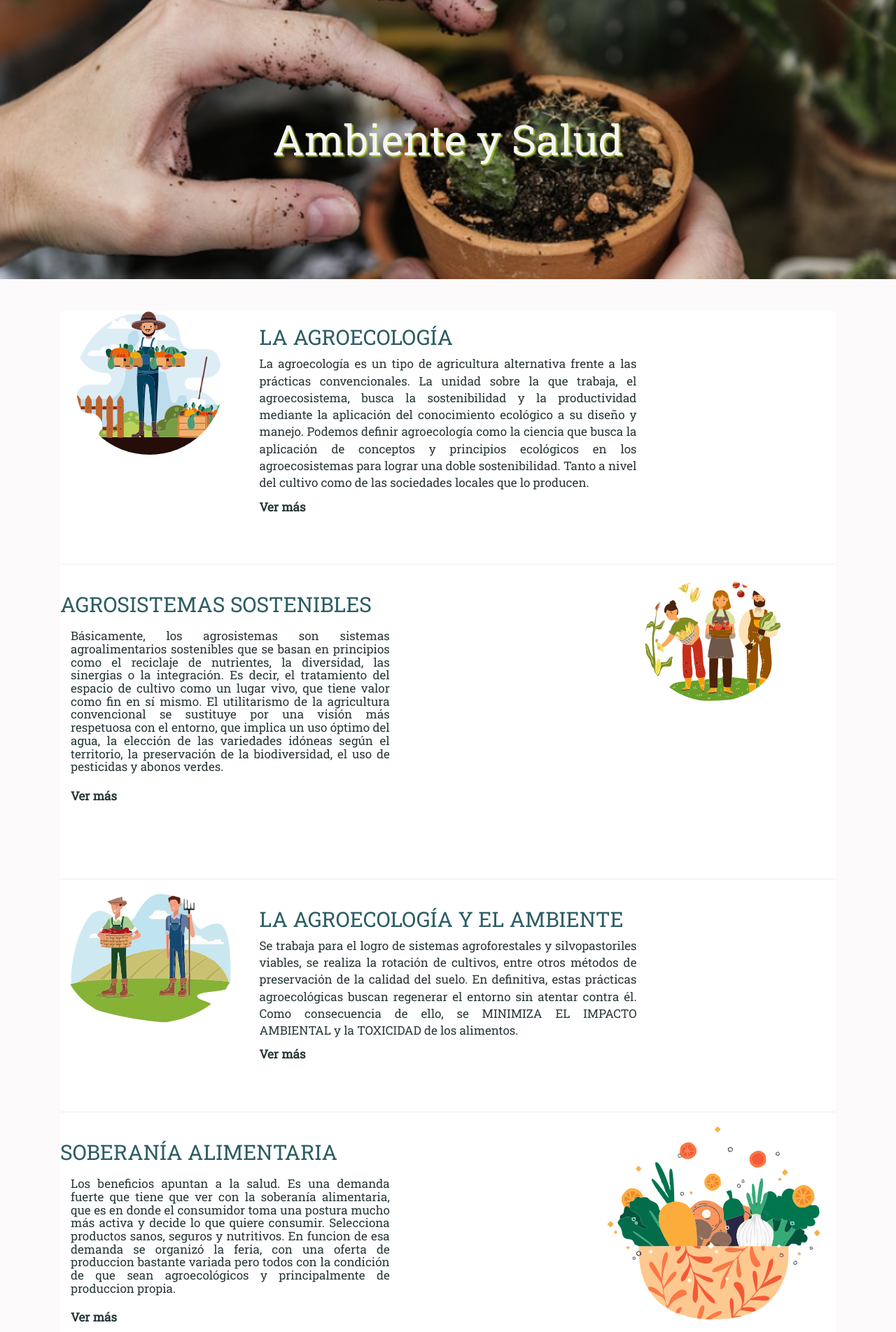
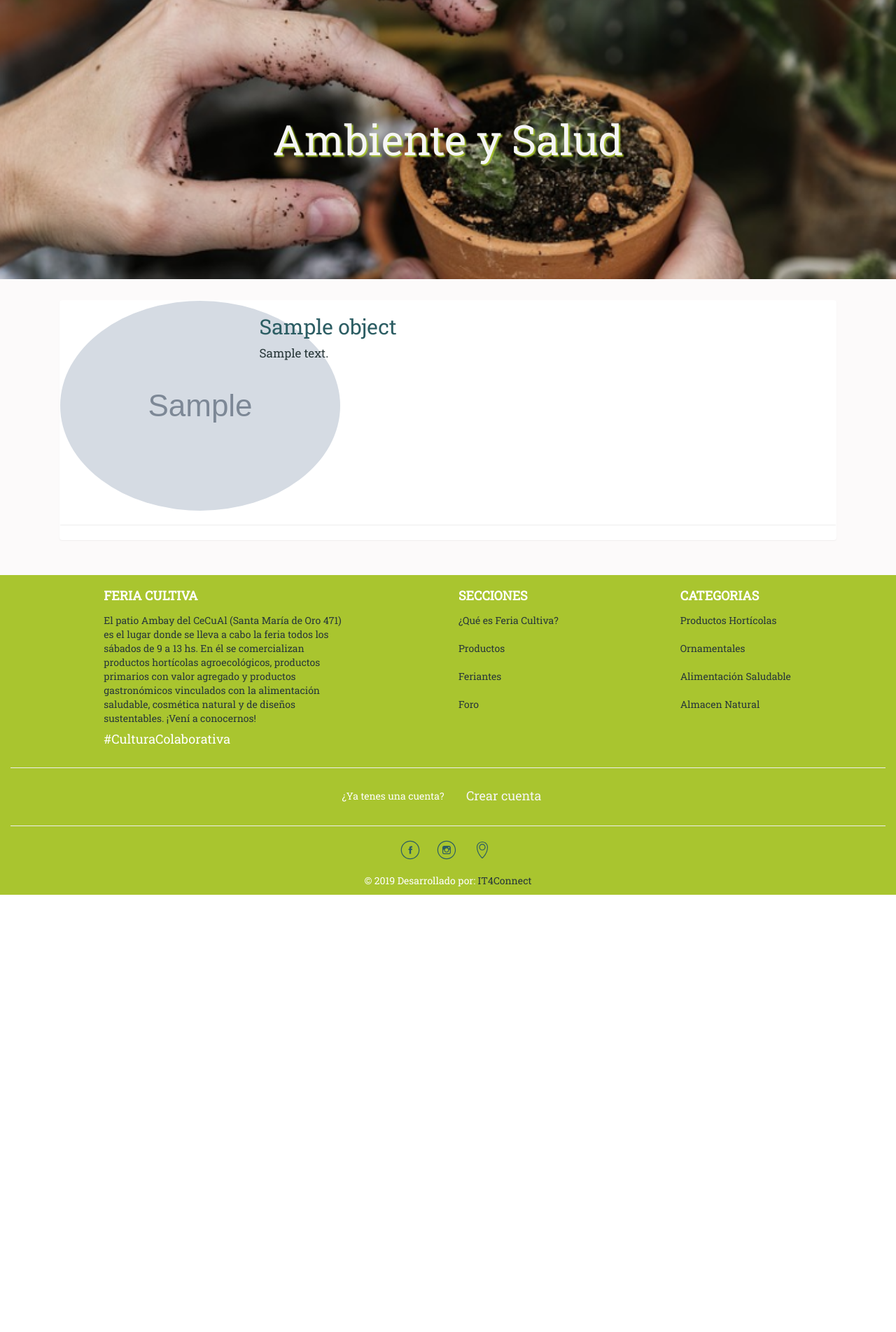
Before and after one commit to EmaRuidiaz/Cecual, a Django app: template feriacultiva/templates/Publicacion/listarPublicaciones.html in a window 1280 px wide. Shown: the part 91-1995 px from the top of the page at 70% size. After the commit the page ends 1370 px from the top, so only its background shows below. Run offline with Django 3.2, Linux system fonts and the light colour scheme; the template is opened without the code that fills it: most values are stand-ins (such as "Sample title", 1, 10 or a date in 2020); grey boxes marked "Sample" are stand-in pictures; some libraries are stand-ins or nearby versions.

Commit message:
cambios varios

```diff
--- a/feriacultiva/apps/evento/models.py
+++ b/feriacultiva/apps/evento/models.py
@@ -4,7 +4,11 @@ from django.db import models
 class Evento(models.Model):
 	foto = models.ImageField(upload_to = 'evento')
 	titulo = models.CharField(max_length=200)
+	dia = models.CharField(max_length=20)
 	f_inicio = models.DateTimeField()
 	f_finalizacion = models.DateTimeField()
 	descripcion = models.TextField()
 	direccion = models.CharField(max_length=200)
+
+	def __str__(self):
+		return self.titulo
--- a/feriacultiva/feriacultiva/views.py
+++ b/feriacultiva/feriacultiva/views.py
@@ -2,6 +2,7 @@ from django.shortcuts import render
 from django.contrib.auth.decorators import login_required
 from apps.producto.models import Producto
 from apps.categoria.models import Categoria
+from apps.evento.models import Evento
 from apps.pedido.models import Pedido
 from django.views.generic.list import ListView
 
@@ -18,6 +19,10 @@ class Inicio(ListView):
 		categorias = Categoria.objects.all()
 		context['Categorias'] = categorias
 
+		eventos = Evento.objects.all()
+		context['EventoInfo'] = eventos
+
+
 		if self.request.user.is_authenticated:
 			pedidos = Pedido.objects.filter(cliente = self.request.user)
 			context['Pedido'] = pedidos
--- a/feriacultiva/templates/Publicacion/listarPublicaciones.html
+++ b/feriacultiva/templates/Publicacion/listarPublicaciones.html
@@ -20,25 +20,21 @@
 
 <section class="py-5"><!-- Page Content -->
 	<div class="container"><!-- Container página principal -->
-    <h1 class="my-4"></h1>
     <div class="row">
       <div class="col-md-12">
         <div class="panel">
-
+         {% for p in object_list %}
             <div class="row">
               <br>
                 <div class="col-md-3 col-sm-3 text-center">
                    <a class="story-img" href="#">
-                  <img src="{% static 'img/num3.png' %}" class="img-circle"></a>
+                  <img src="{{p.foto.url}}" class="img-circle"></a>
                 </div>
               <div class="col-md-8 col-sm-9">
-                <h2 class="subt">LA AGROECOLOGÍA</h2>
+                <h2 class="subt">{{p.titulo}}</h2>
                 <div class="row">
                   <div class="col-xs-9">
-                    <p class="texto">La agroecología es un tipo de agricultura alternativa frente a las prácticas convencionales. La unidad sobre la que trabaja, el agroecosistema, busca la sostenibilidad y la productividad mediante la aplicación del conocimiento ecológico a su diseño y manejo. Podemos definir agroecología como la ciencia que busca la aplicación de conceptos y principios ecológicos en los agroecosistemas para lograr una doble sostenibilidad. Tanto a nivel del cultivo como de las sociedades locales que lo producen.</p>
-                    <p>
-                      <a class="lead" href="#">Ver más</a></p>
-
+                    <p class="texto">{{p.contenido}}</p>
                   </div>
                   <div class="col-xs-3">
                   </div>
@@ -47,77 +43,8 @@
               </div>
             </div>
           <hr>
-
-          <div class="row">
-              <br>
-
-              <div class="col-md-8 col-sm-9">
-                <h2 class="subt">AGROSISTEMAS SOSTENIBLES<h2>
-                <div class="row mx-auto">
-                  <div class="col-xs-8">
-                    <p class="texto">Básicamente, los agrosistemas son sistemas agroalimentarios sostenibles que se basan en principios como el reciclaje de nutrientes, la diversidad, las sinergias o la integración. Es decir, el tratamiento del espacio de cultivo como un lugar vivo, que tiene valor como fin en sí mismo. El utilitarismo de la agricultura convencional se sustituye por una visión más respetuosa con el entorno, que implica un uso óptimo del agua, la elección de las variedades idóneas según el territorio, la preservación de la biodiversidad, el uso de pesticidas y abonos verdes.</p>
-                    <p><a class="lead" href="#">Ver más</a></p>
-
-                  </div>
-                  <div class="col-xs-3">
-                  </div>
-                </div>
-                <br><br>
-              </div>
-              <div class="col-md-4 col-sm-3 text-center">
-                   <a class="story-img" href="#">
-                  <img src="{% static 'img/num1.png' %}" class="img-circle"></a>
-                </div>
-            </div>
-          <hr>
-
-          <div class="row">
-              <br>
-                <div class="col-md-3 col-sm-3 text-center">
-                   <a class="story-img" href="#">
-                  <img src="{% static 'img/num2.png' %}" class="img-circle"></a>
-                </div>
-              <div class="col-md-8 col-sm-9">
-                <h2 class="subt">LA AGROECOLOGÍA Y EL AMBIENTE</h2>
-                <div class="row">
-                  <div class="col-xs-9">
-                    <p class="texto">Se trabaja para el logro de sistemas agroforestales y silvopastoriles viables, se realiza la rotación de cultivos, entre otros métodos de preservación de la calidad del suelo. En definitiva, estas prácticas agroecológicas buscan regenerar el entorno sin atentar contra él. Como consecuencia de ello, se MINIMIZA EL IMPACTO AMBIENTAL y la TOXICIDAD de los alimentos.</p>
-                    <p><a class="lead" href="#">Ver más</a></p>
-
-                  </div>
-                  <div class="col-xs-3">
-                  </div>
-                </div>
-                <br><br>
-              </div>
-            </div>
-          <hr>
-
-          <div class="row">
-              <br>
-
-              <div class="col-md-8 col-sm-9">
-              <h2 class="subt">SOBERANÍA ALIMENTARIA<h2>
-                <div class="row mx-auto">
-                  <div class="col-xs-8">
-                    <p class="texto">Los beneficios apuntan a la salud. Es una demanda fuerte que tiene que ver con la soberanía alimentaria, que es en donde el consumidor toma una postura mucho más activa y decide lo que quiere consumir. Selecciona productos sanos, seguros y nutritivos. En funcion de esa demanda se organizó la feria, con una oferta de produccion bastante variada pero todos con la condición de que sean agroecológicos y principalmente de produccion propia.</p>
-                    <p><a class="lead" href="#">Ver más</a></p>
-
-                  </div>
-                  <div class="col-xs-3">
-                  </div>
-                </div>
-                <br><br>
-              </div>
-              <div class="col-md-4 col-sm-3 text-center">
-                   <a class="story-img" href="#">
-                  <img src="{% static 'img/num4.png' %}" class="img-circle"></a>
-                </div>
-            </div>
-          <hr>
-
-
-
+      {% endfor %}
+    </div>
       </div>
     </div>
   </div>
--- a/feriacultiva/templates/start.html
+++ b/feriacultiva/templates/start.html
@@ -38,8 +38,10 @@
         <div class="carousel-caption d-none d-md-block">
           <!-- <img id="logo"  src="{% static 'img/letrasverdes.png' %}"  class="d-inline-block align-top" alt="Feria Cultiva" style="width: 250px;"> -->
           <h2 class="display-4">Todos los sábados</h2>
-          <p class="lead">9 a 12 HS</p>
-          <p class="lead">Cecual - Santa M. Oro 475 </p>
+          {% for p in EventoInfo %}
+          <p class="lead">{{p.f_inicio.time}} a {{p.f_finalizacion.time}}</p>
+          <p class="lead">{{p.direccion}}</p>
+          {% endfor %}
          </div>
       </div>
       <!-- Slide Three - Set the background image for this slide in the line below -->
```
Also changed, not shown: feriacultiva/statics/css/informativa.css (+4 -4 lines), feriacultiva/templates/Publicacion/agregarPublicacion.html (+8 -9 lines).
